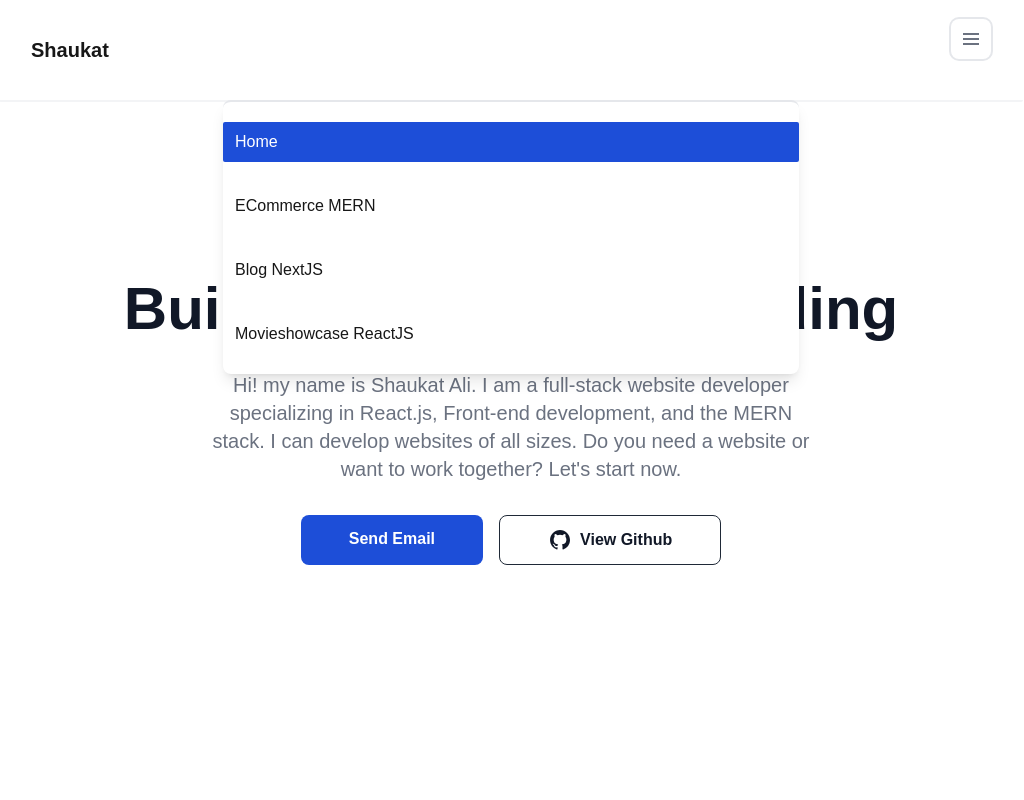
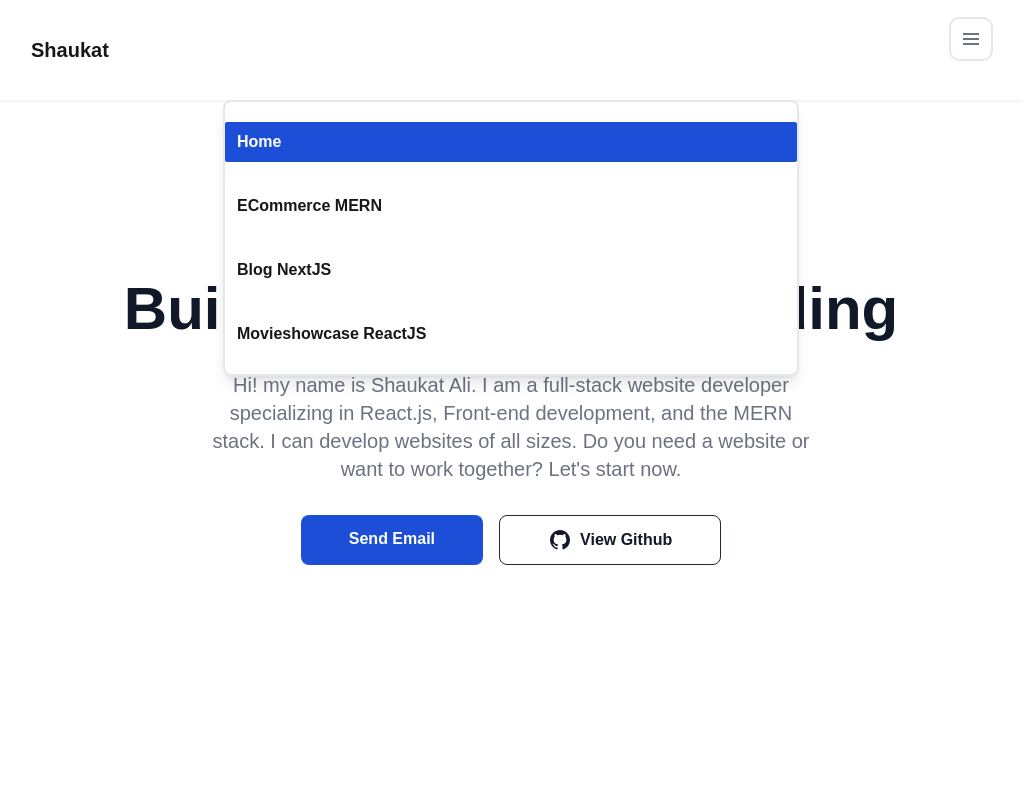
Before and after one commit to Shaukat-AB/next-portfolio, a Next.js app: page / in a window 1280 px wide. Both pictures are taken after a click on the button "Open main menu". Shown: the top 800 px of the page, without its empty margins (129-1153 px from the left). Built offline with nearby package versions, Linux system fonts and the light colour scheme.

Commit message:
Fix nav button not being centered, improve styles

```diff
--- a/src/app/globals.css
+++ b/src/app/globals.css
@@ -30,8 +30,11 @@ body {
     .max-container {
         @apply max-w-screen-lg mx-auto px-4;
     }
+    .center-container {
+        @apply inline-flex items-center justify-center;
+    }
     .icon-container {
-        @apply inline-flex justify-center items-center gap-2;
+        @apply center-container gap-2;
     }
 
     /* Titles */
@@ -53,7 +56,7 @@ body {
         @apply text-white bg-blue-400 dark:bg-blue-500 cursor-not-allowed font-medium rounded-lg text-sm px-5 py-2.5 text-center;
     }
     .btn-icon {
-        @apply inline-flex items-center justify-center p-2 w-10 h-10 text-sm text-gray-500 rounded-lg hover:bg-gray-100 focus:outline-none focus:ring-2 focus:ring-gray-200 dark:text-gray-400 dark:focus:ring-gray-600;
+        @apply center-container p-2 w-10 h-10 text-sm text-gray-500 rounded-lg hover:bg-gray-100 focus:outline-none focus:ring-2 focus:ring-gray-200 dark:text-gray-400 dark:focus:ring-gray-600;
     }
 
     /* Links */
--- a/src/components/header/Header.tsx
+++ b/src/components/header/Header.tsx
@@ -4,7 +4,7 @@ import NavBar from "./NavBar";
 const Header = () => {
     return (
         <header className="max-container border-b-2 rounded-b-sm border-gray-100">
-            <div className="h-[100px] flex flex-wrap items-center justify-between mx-auto px-4 py-4">
+            <div className="relative h-[100px] flex flex-wrap items-center justify-between mx-auto px-4 py-4">
                 <Link href="/" className="text-xl font-semibold">
                     Shaukat
                 </Link>
--- a/src/components/header/NavBar.tsx
+++ b/src/components/header/NavBar.tsx
@@ -8,8 +8,8 @@ const NavBar = () => {
     const [open, setOpen] = useState<Boolean>(false);
 
     return (
-        <nav className="border-gray-200 dark:bg-gray-800 dark:border-gray-700">
-            <div>
+        <nav className=" border-gray-200 dark:bg-gray-800 dark:border-gray-700">
+            <div className="center-container">
                 <button
                     type="button"
                     className="btn-icon"
@@ -20,15 +20,15 @@ const NavBar = () => {
                     <span className="sr-only">Open main menu</span>
                     <NavMenu className="icon-lg" />
                 </button>
+            </div>
 
             <div
                 id="navbar"
                 className={`${
                     !open ? "hidden" : "absolute top-[100px] left-0 z-50"
-                    } w-full px-5`}
+                } w-full`}
             >
                 <NavList />
-                </div>
             </div>
         </nav>
     );
--- a/src/components/header/NavList.tsx
+++ b/src/components/header/NavList.tsx
@@ -1,12 +1,11 @@
 import NavLink from "./NavLink";
 import { navLinks } from "@/data/links";
 
-
 const NavList = () => {
     return (
-        <ul className="bg-white dark:bg-gray-900 border-t-2 shadow-lg flex flex-col gap-6 max-w-xl py-5 mx-auto font-medium rounded-lg dark:border-gray-700">
+        <ul className="bg-background dark:bg-gray-900 border-2 shadow-lg flex flex-col gap-6 max-w-xl py-5 mx-auto rounded-lg dark:border-gray-700">
             {navLinks.map((link) => (
-                <li key={link.title}>
+                <li className="font-semibold" key={link.title}>
                     <NavLink href={link.href} title={link.title} />
                 </li>
             ))}
```
Lines whose indentation alone changed are shown as unchanged.
